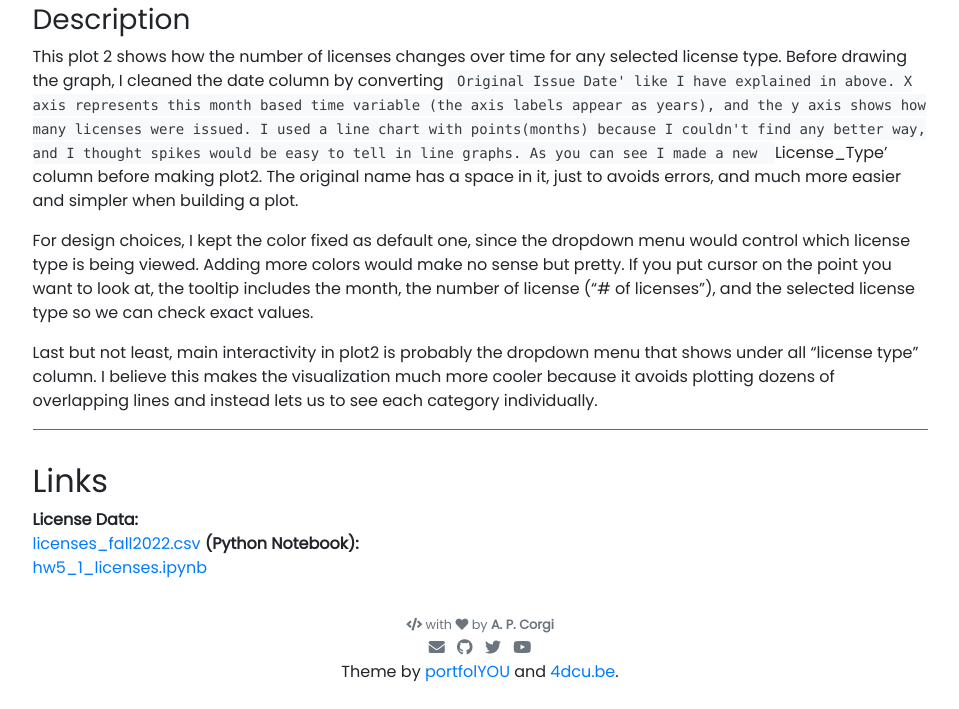
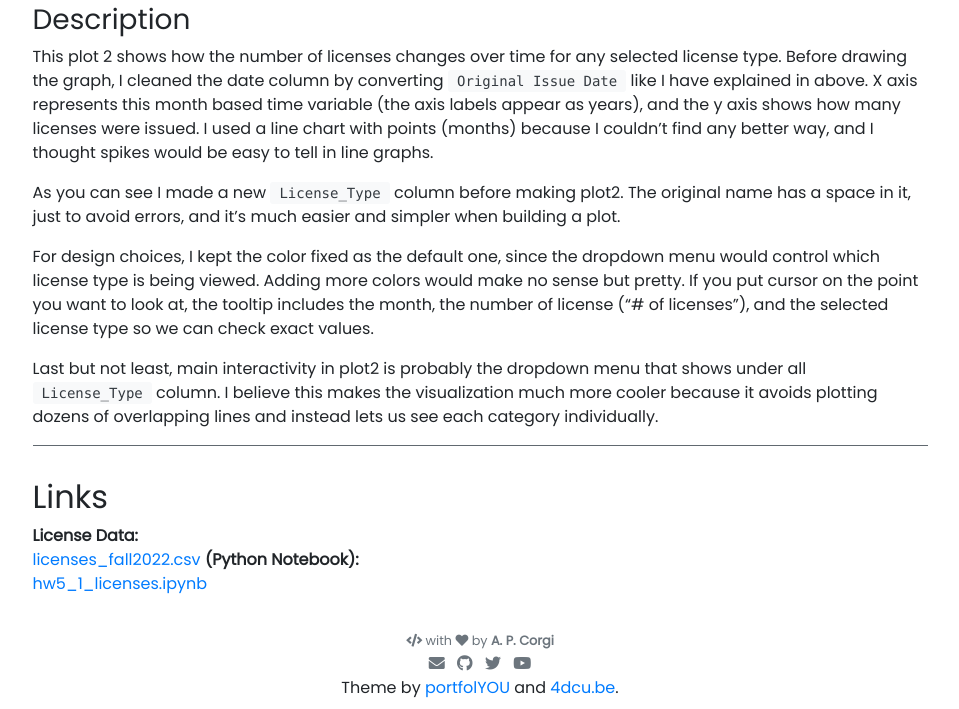
Before and after one commit to jinujung1021/jinujung1021.github.io, a Jekyll site: the page built from hw5-1/index.md, in a window 1280 px wide and 900 px high, scrolled down 1529 px, cut to the strip 191-900 px from the top of the window. Shown: the whole strip, without its empty margins (160-1119 px from the left). Built offline with Jekyll 4.4.1, drawn with Linux system fonts in a browser that asks for light colours; nearby versions of some CDN libraries; some of the changed text lies outside the part shown.

Commit message:
update hw5-1 writeup and plots

```diff
--- a/hw5-1/index.md
+++ b/hw5-1/index.md
@@ -17,7 +17,7 @@
         width="100%" height="450" style="border:none;"></iframe>
 
 ### Description
-This plot 1 shows the top 15 most common license types in the dataset like it says on the title. So, basically giving a quick sense of which categories appear the most. I used a horizontal bar chart because some of the license names are pretty long and I thought tilting the names would be bad idea, + it’s just much easier to read. The encodings are simple: the y axis is the license type, the x axis is the number of licenses, and I left a default navy teal color, because we are just comparing the sizes. Not because I didn't know how to make it fancy and cool, just because using multiple colors would just distract from the EDA I did.
+This plot 1 shows the top 15 most common license types in the dataset like it says on the title. So, basically giving a quick sense of which categories appear the most. I used a horizontal bar chart because some of the license names are pretty long and I thought tilting the names would be bad idea, + it’s just much easier to read. The encodes where the y axis is the license type, the x axis is the number of licenses, and I left a default navy teal color, because we are just comparing the sizes. Not because I didn't know how to make it fancy and cool, just because using multiple colors would just distract from the EDA I did.
 
 Before drawing the graph, I did little bit of fixing of date column, mainly because I needed it for my plot2. Order for me to make cool interactive plot2, the `Original Issue Date` column was stored as a string, so I first converted it into a datetime format. After that, I created a new “month” column by extracting the month portion of each date, since the second plot looks at how license counts change month by month. Even though this first plot does not use the date or month information, I kept these transformations in as part of my overall process.
 
@@ -31,12 +31,14 @@
         width="100%" height="450" style="border:none;"></iframe>
 
 ### Description
-This plot 2 shows how the number of licenses changes over time for any selected license type. Before drawing the graph, I cleaned the date column by converting `Original Issue Date' like I have explained in above. X axis represents this month based time variable (the axis labels appear as years), and the y axis shows how many licenses were issued. I used a line chart with points(months) because I couldn't find any better way, and I thought spikes would be easy to tell in line graphs.
-As you can see I made a new `License_Type' column before making plot2. The original name has a space in it, just to avoids errors, and much more easier and simpler when building a plot.
+This plot 2 shows how the number of licenses changes over time for any selected license type. Before drawing the graph, I cleaned the date column by converting `Original Issue Date` like I have explained in above. X axis represents this month based time variable (the axis labels appear as years), and the y axis shows how many licenses were issued. I used a line chart with points (months) because I couldn't find any better way, and I thought spikes would be easy to tell in line graphs.
 
-For design choices, I kept the color fixed as default one, since the dropdown menu would control which license type is being viewed. Adding more colors would make no sense but pretty. If you put cursor on the point you want to look at, the tooltip includes the month, the number of license ("# of licenses"), and the selected license type so we can check exact values.
+As you can see I made a new `License_Type` column before making plot2. The original name has a space in it, just to avoid errors, and it's much easier and simpler when building a plot.
 
-Last but not least, main interactivity in plot2 is probably the dropdown menu that shows under all "license type" column. I believe this makes the visualization much more cooler because it avoids plotting dozens of overlapping lines and instead lets us to see each category individually.
+For design choices, I kept the color fixed as the default one, since the dropdown menu would control which license type is being viewed. Adding more colors would make no sense but pretty. If you put cursor on the point you want to look at, the tooltip includes the month, the number of license ("# of licenses"), and the selected license type so we can check exact values.
+
+Last but not least, main interactivity in plot2 is probably the dropdown menu that shows under all `License_Type` column. I believe this makes the visualization much more cooler because it avoids plotting dozens of overlapping lines and instead lets us see each category individually.
+
 
 ---
 
```
